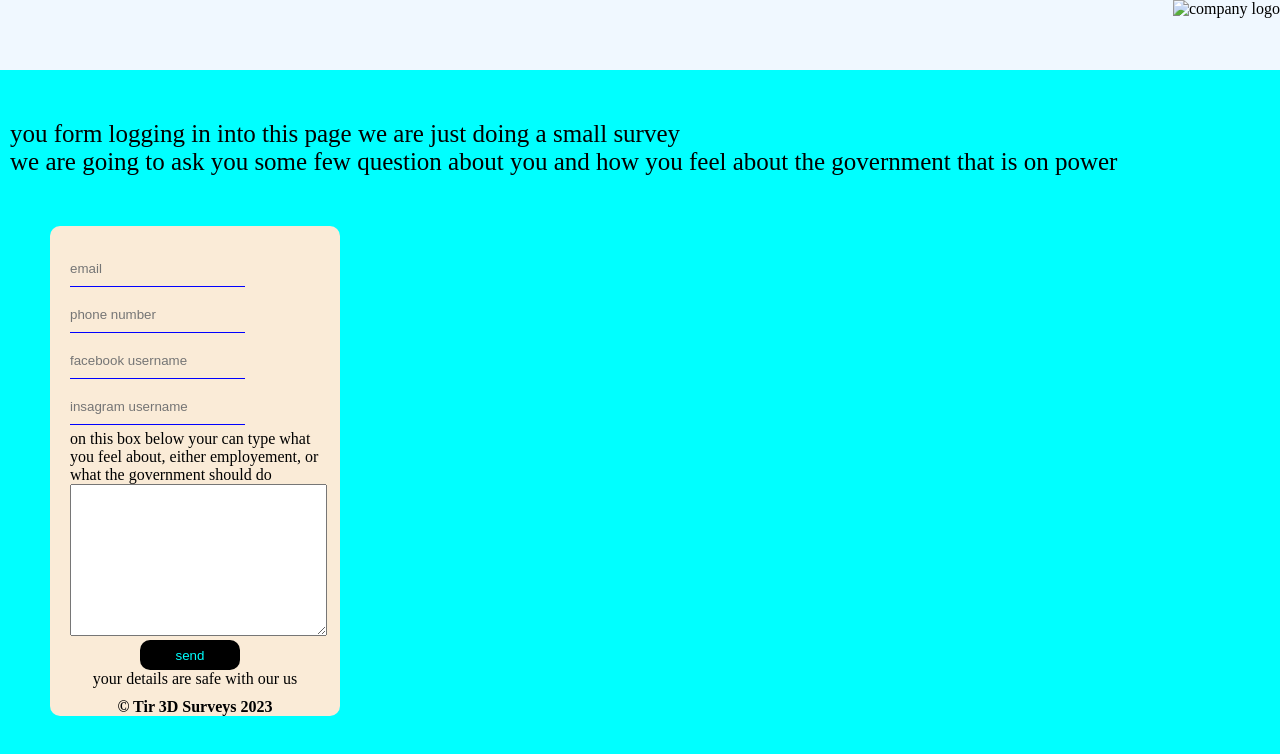
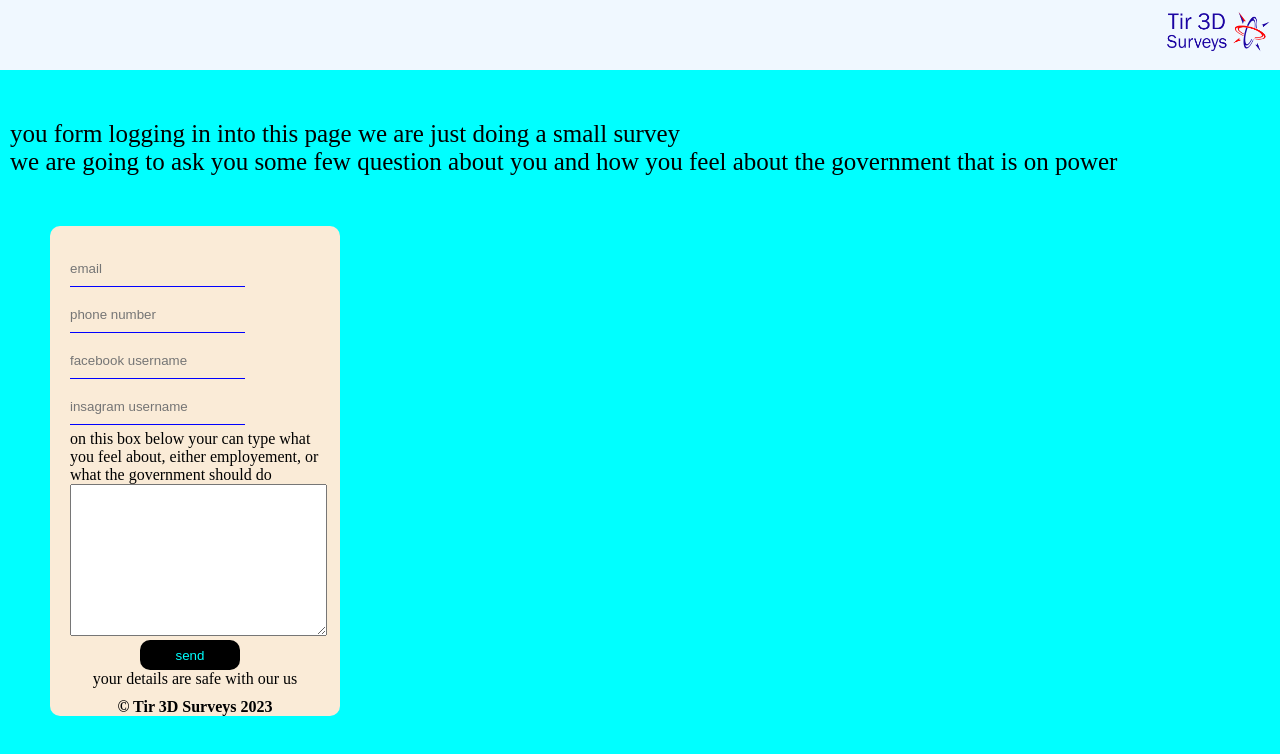
Before and after one commit to Secretinco/3d-tir-survey, a plain HTML site: page index.html in a window 1280 px wide. Drawn offline with Linux system fonts and the light colour scheme.

Commit message:
Update index.html

```diff
--- a/index.html
+++ b/index.html
@@ -9,7 +9,7 @@
 </head>
 <body>
     <nav>
-        <img src="image/0000-Tir-3D-Surveys-V1.0-transparent-1-1024x459.png" alt="company logo" class="logo">
+        <img src="0000-Tir-3D-Surveys-V1.0-transparent-1-1024x459.png" alt="company logo" class="logo">
     </nav>
     <p>
         you form logging in into this page we are just doing a small survey<br>
```
